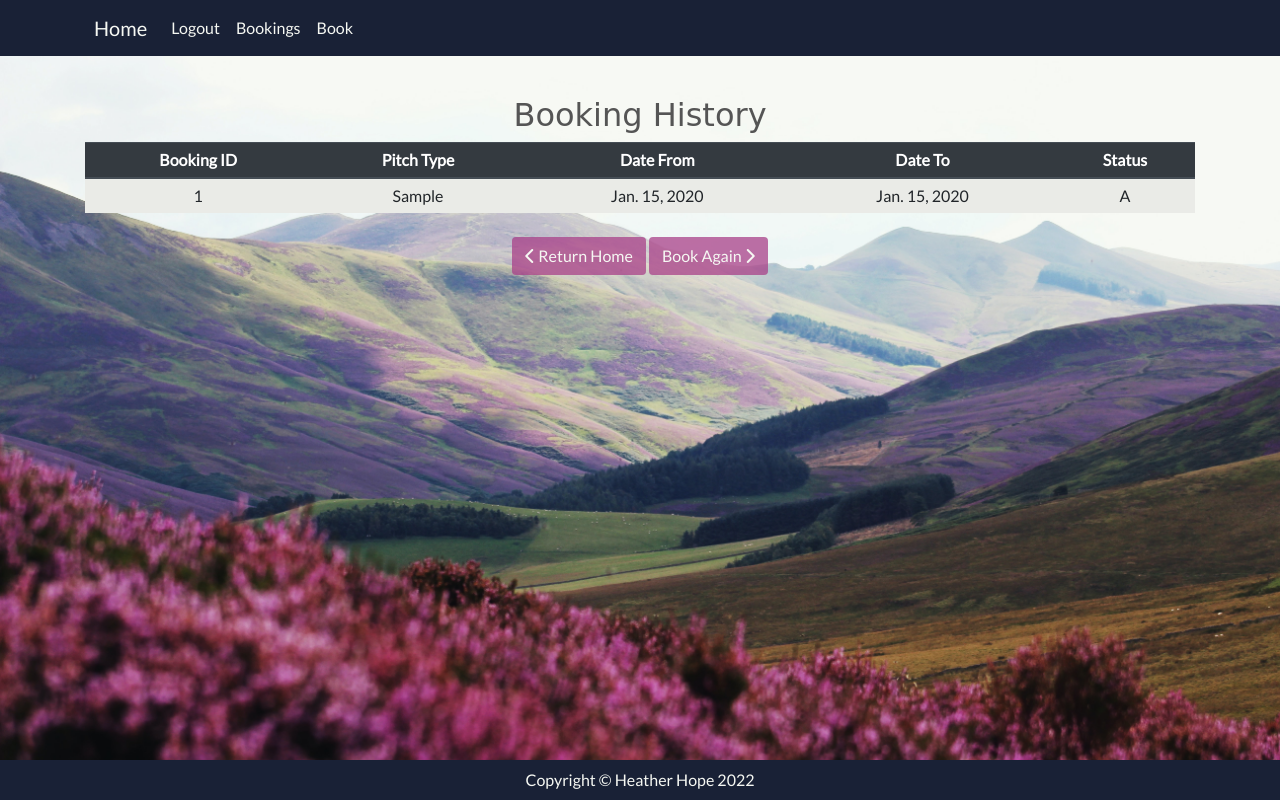
After one commit to Code-Institute-Submissions/mmoore483-camping_MayResub, a Django app: page /booking_history/ in a window 1280 px wide. The commit adds this page. Run offline with Django 3.2, Linux system fonts and the light colour scheme; a user stored in the database is signed in; tables that the repository leaves empty hold one stand-in row (values such as "Sample post"); some libraries are stand-ins or nearby versions; some web fonts are replaced.

Commit message:
Booking history template, view, url, model, style complete

```diff
--- a/booking/urls.py
+++ b/booking/urls.py
@@ -5,5 +5,6 @@ urlpatterns = [
     path("", views.Home.as_view(), name="home"),
     path("booking/", views.BookingPage.as_view(), name="booking"),
     path("booking_success/", views.BookingSuccess.as_view(), name="booking_success"),
+    path("booking_history/", views.BookingHistory.as_view(), name="booking_history"),
 
 ]
--- a/booking/views.py
+++ b/booking/views.py
@@ -59,3 +59,12 @@ class BookingPage(View):
 class BookingSuccess(View):
     def get(self, request):
         return render(request, "booking_success.html")
+
+
+class BookingHistory(View):
+    def get(self, request):
+        bookings = Booking.objects.filter(customer_id=self.request.user.customer_id)
+        context = {
+            "bookings": bookings,
+        }
+        return render(request, "booking_history.html", context)
--- a/static/assets/css/base.css
+++ b/static/assets/css/base.css
@@ -65,3 +65,7 @@ p {
 .cta-btn {
     background-color: rgba(168, 65, 137, 0.75);
 }
+
+.table {
+    background-color: var(--HHwhite);
+}
--- a/templates/base.html
+++ b/templates/base.html
@@ -50,6 +50,9 @@
                     <li class="nav-item">
                         <a class="nav-link text-hhwhite" href="{% url 'account_logout' %}">Logout</a>
                     </li>
+                    <li class="nav-item">
+                        <a class="nav-link text-hhwhite" href="{% url 'booking_history' %}">Bookings</a>
+                    </li>
                     {% else %}
                     <li class="nav-item">
                         <a class="nav-link text-hhwhite" href="{% url 'account_signup' %}">Register</a>
--- /dev/null
+++ b/templates/booking_history.html
@@ -0,0 +1,62 @@
+{% extends "base.html" %}
+{% block content %}
+{% load crispy_forms_tags %}
+
+<!-- About section-->
+<section id="about">
+    <div class="container pt-5">
+        <div class="row pt-5">
+            <div class="col-12">
+                <h2 class="text-center">Booking History</h2>
+            </div>
+        </div>
+        <div class="table-responsive">
+            <table class="table table-striped text-center table-sm">
+                <thead class="thead-dark">
+                    <th>Booking ID</th>
+                    <th>Pitch Type</th>
+                    <th>Date From</th>
+                    <th>Date To</th>
+                    <th>Status</th>
+                </thead>
+                <tbody>
+                    {% for booking in bookings %}
+                    <tr>
+                        <td>
+                            {{ booking.booking_id }}
+                        </td>
+                        <td>
+                            {{ booking.pitch_type }}
+                        </td>
+                        <td>
+                            {{ booking.date_from }}
+                        </td>
+                        <td>
+                            {{ booking.date_to }}
+                        </td>
+                        <td>
+                            {{ booking.status }}
+                        </td>
+                    </tr>
+                    {% endfor %}
+                </tbody>
+            </table>
+        </div>
+        <div class="col-12 text-center">
+            <a href="{% url 'home' %}" class="btn cta-btn mt-2 mb-5">
+                <span class="icon text-hhwhite">
+                    <i class="fas fa-chevron-left"></i>
+                </span>
+                <span class="text-hhwhite">Return Home</span>
+            </a>
+            <a href="{% url 'booking' %}" class="btn cta-btn mt-2 mb-5">
+                <span class="text-hhwhite">Book Again</span>
+                <span class="icon text-hhwhite">
+                    <i class="fas fa-chevron-right"></i>
+                </span>
+            </a>
+        </div>
+    </div>
+</section>
+
+{%endblock%}
--- a/templates/booking_success.html
+++ b/templates/booking_success.html
@@ -17,8 +17,8 @@
                 </span>
                 <span class="">Return Home</span>
             </a>
-            <a href="{% url 'booking' %}" class="btn mt-2 mb-5">
-                <span class="">Book Again</span>
+            <a href="{% url 'booking_history' %}" class="btn mt-2 mb-5">
+                <span class="">See Bookings</span>
                 <span class="icon">
                     <i class="fas fa-chevron-right"></i>
                 </span>
```
Also changed, not shown: booking/models.py (+2 -5 lines).
